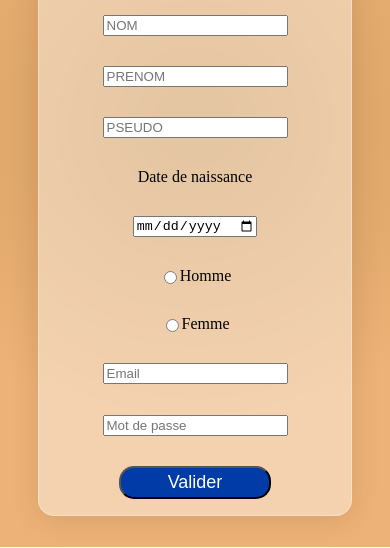
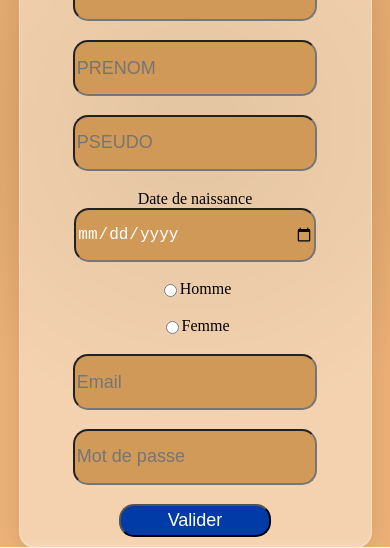
Before and after one commit to blackol/GeoChat, a website: page Geo/www/inscription.html in a window 390 px wide. Shown: the part 297-845 px from the top of the page. Drawn offline with Linux system fonts and the light colour scheme; some packages are replaced by stand-ins of ours.

Commit message:
inscription

```diff
--- a/Geo/www/css/Inscription.css
+++ b/Geo/www/css/Inscription.css
@@ -63,8 +63,8 @@ body {
   flex-direction: column;
   justify-content: space-around;
   align-items: center;
-  width: 80%;
-  height: 90%;
+  width: 90%;
+  height: 100%;
   margin: 2px;
   background: rgba(255, 255, 255, 0.42);
   border-radius: 16px;
@@ -87,3 +87,19 @@ body {
   color: white;
   font-size: large;
 }
+
+.center-element {
+  display: flex;
+  justify-content: center;
+  flex-direction: column;
+  align-items: center;
+}
+
+.btn {
+  width: 28vh;
+  height: 50px;
+  border-radius: 15px;
+  background-color: #cf9552eb;
+  color: white;
+  font-size: large;
+}
--- a/Geo/www/inscription.html
+++ b/Geo/www/inscription.html
@@ -30,23 +30,44 @@
         <div id="card">
           <div id="titlecard">Inscription</div>
 
-          <input name="name" placeholder="NOM" required />
+          <div class="center-element">
+            <input name="name" class="btn" placeholder="NOM" required />
+          </div>
+
+          <div class="center-element">
+            <input name="firstname" class="btn" placeholder="PRENOM" required />
+          </div>
+
+          <div class="center-element">
+            <input name="pseudo" class="btn" placeholder="PSEUDO" required />
+          </div>
+
+          <div class="center-element">
+            <label for="birth">Date de naissance</label>
+          <input type="date" class="btn" id="birth" name="birth" placeholder="Date de naissance" required />
+          </div>
 
 
-          <input name="firstname" placeholder="PRENOM" required />
-          <input name="pseudo" placeholder="PSEUDO" required />
-          <label for="birth">Date de naissance</label>
-          <input type="date" id="birth" name="birth" placeholder="Date de naissance" required />
           <div class="radiobutton">
             <input type="radio" id="Homme" name="sexe" placeholder="homme" value="M" />
             <label for="Homme">Homme</label>
           </div>
+
+
           <div class="radiobutton">
             <input type="radio" id="Femme" name="sexe" placeholder="homme" value="F" />
             <label for="Femme">Femme</label>
           </div>
-          <input type="email" name="mail" placeholder="Email" required />
-          <input type="password" name="mdp" placeholder="Mot de passe" required />
+
+          <div class="center-element">
+            <input type="email" class="btn" name="mail" placeholder="Email" required />
+          </div>
+
+          <div class="center-element">
+            <input type="password" class="btn" name="mdp" placeholder="Mot de passe" required />
+          </div>
+
+
           <button class="btnvalide" onclick="submit()"> Valider </button>
 
         </div>
```
